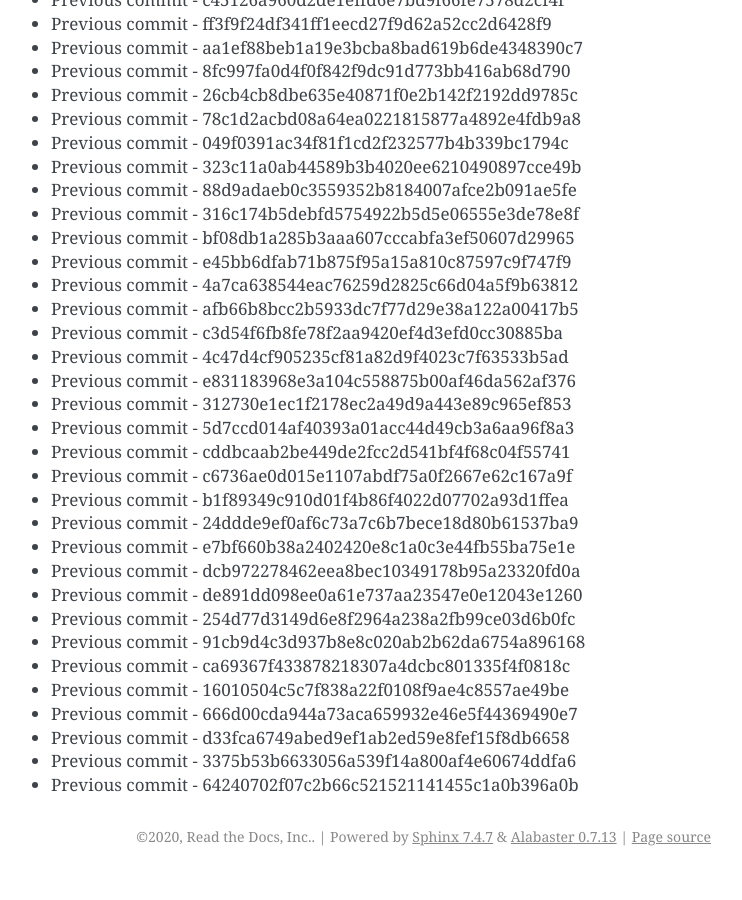
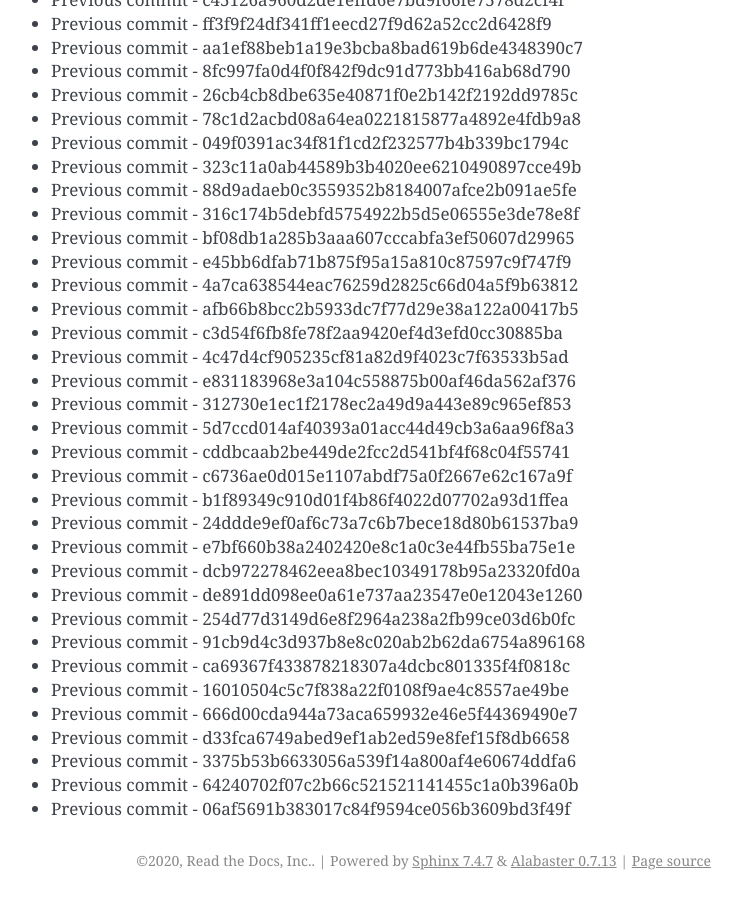
Before and after one commit to readthedocs/rtd-git-stresstest, a Sphinx documentation site: the page built from docs/updates.rst, in a window 1280 px wide and 900 px high, scrolled down 40325 px. Shown: the whole window, without its empty margins (399-1141 px from the left). Built offline with Sphinx 7.4.7, drawn with Linux system fonts in a browser that asks for light colours; before the commit the page ends 41201 px from its top, so only the background shows below that.

Commit message:
Generating commit from previous: 06af5691b383017c84f9594ce056b3609bd3f49f

```diff
--- a/docs/updates.rst
+++ b/docs/updates.rst
@@ -1726,3 +1726,4 @@ It can be tested for any performance characteristics.
 * Previous commit - d33fca6749abed9ef1ab2ed59e8fef15f8db6658
 * Previous commit - 3375b53b6633056a539f14a800af4e60674ddfa6
 * Previous commit - 64240702f07c2b66c521521141455c1a0b396a0b
+* Previous commit - 06af5691b383017c84f9594ce056b3609bd3f49f
```
